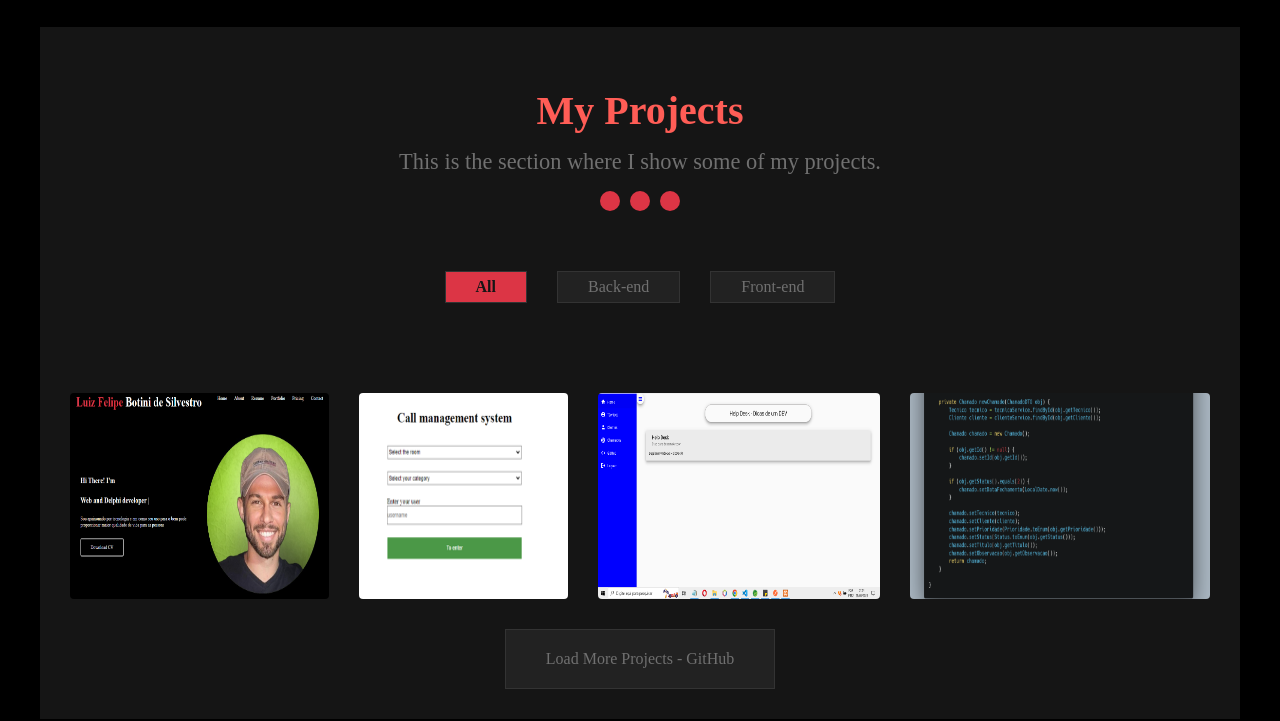
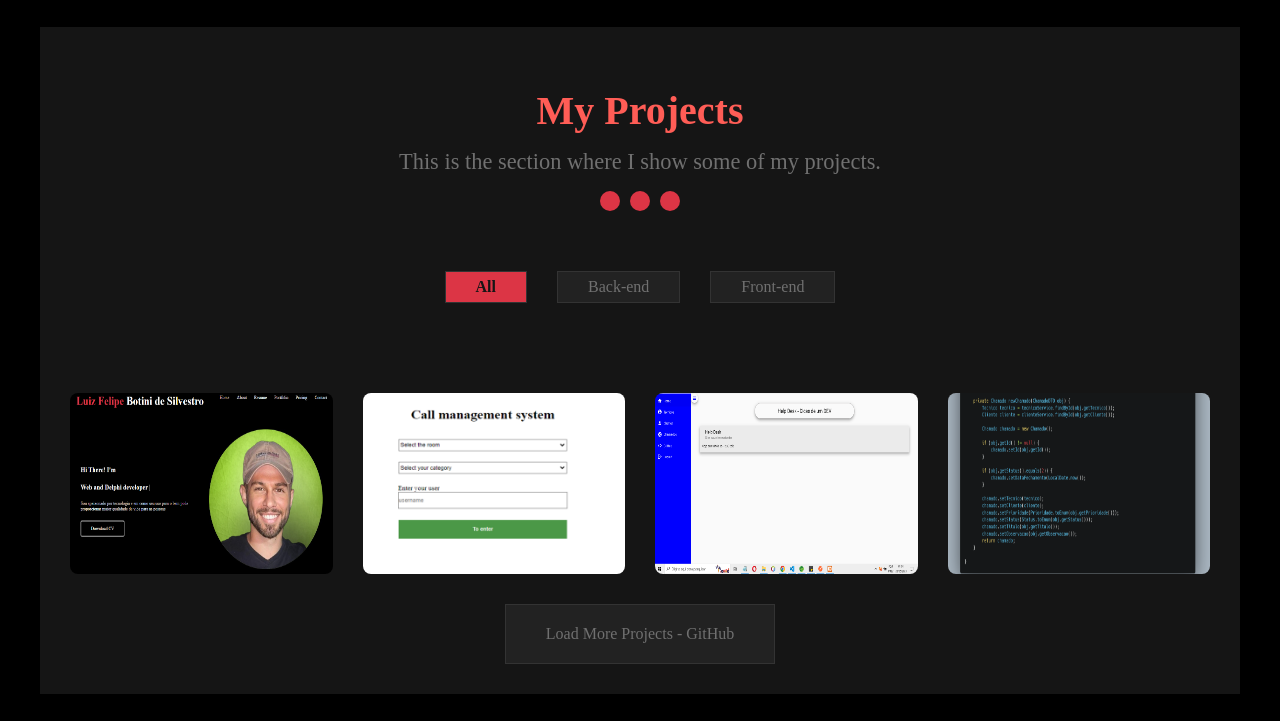
Before and after one commit to LuizFelipeBotiniSilvestro/-myPortfolio, a plain HTML site: page index.html in a window 1280 px wide. Shown: the part 3187-3908 px from the top of the page. Drawn offline with Linux system fonts and the light colour scheme.

Commit message:
adjustments made

```diff
--- a/index.html
+++ b/index.html
@@ -102,18 +102,18 @@
       <h2 class="experience"><i class="fa-solid fa-handshake"></i>EXPERIENCE</h2>
       <div class="experience-content" id="experience-carousel">
         <div>
+          <span>2022-atual</span>
+          <h3>Developer</h3>
+          <p>Full Delphi developer along with PostgreSQL database, supporting responsibility for system financials.</p>
+        </div>
+        <div>
           <span>2013-2022</span>
           <h3>Financal</h3>
           <p>I worked as a financier for a company in Siderópolis - SC. Responsible for the company's financial and raw material purchasing sector.</p>
         </div>
-        <div>
-          <span>2022-atual</span>
-          <h3>Developer</h3>
-          <p>Full Delphi developer along with PostgreSQL database, supporting responsibility for system financials.</p>
-        </div>
         <ul class="experience-navigation">
-          <li><i class="fa-sharp fa-solid fa-circle"></i></li>
-          <li><i class="fa-sharp fa-solid fa-circle"></i></li>
+          <li id="bullet-1"><i class="fa-sharp fa-solid fa-circle"></i></li>
+          <li id="bullet-2"><i class="fa-sharp fa-solid fa-circle"></i></li>
           <!-- Span para mostrar o identificador -->
           <span id="experience-identifier">1/2</span>
         </ul>
@@ -227,21 +227,19 @@
       <ul aria-label="Navegação de projetos e websites">
         <li class="frontend">
           <img src="img-projects/my_portfolio.PNG" alt="Meu portfólio"
-               data-description="Portfólio pessoal para demostrar meus projetos, habilidades e experiências. Desenvolvido em HTML, CSS e JavaScript">
+               data-description="">
         </li>
         <li class="frontend">
           <img src="img-projects/call_system.PNG" alt="Sistema gerenciador de chamadas para sala de aula com NodeJS."
-               data-description="Essa implementação foi realizada como parte de um trabalho acadêmico para a disciplina de Redes de Computadores na Unesc">
+               data-description="">
         </li>
         <li class="frontend">
-          <img src="img-projects/help_desk_front_end.png" alt="Aplicação Web com Angular 12 para gerenciamento de chamados"
-               data-description="Aplicação web completa, com CRUD (CREATE, READ, UPDATE, DELETE) com cadastro de clientes, técnicos e chamados. O intuito é realizar o GERENCIAMENTO DE ORDENS DE SERVIÇO de uma micro empresa.
-                                 Desenvolvido em #Angular na versão 12, utilizando: Arquitetura MVC, componentes do Angular Material, etc...">
+          <img src="img-projects/help_desk_front_end.png" alt="Aplicação Web completa com Angular 12 para gerenciamento de chamados"
+               data-description="">
         </li>
         <li class="backend">
-          <img src="img-projects/help_desk_backend.png" alt="API com Spring Boot (CREATE, READ, UPDATE, DELETE)"
-               data-description="API completa, com CRUD (CREATE, READ, UPDATE, DELETE) com cadastro de clientes, técnicos e chamados. O intuito é realizar o GERENCIAMENTO DE ORDENS DE SERVIÇO de uma micro empresa.
-                                 Desenvolvida com SpringBoot, utilizando: Tokens JWT para autorização, Spring Data JPA, conceitos de POO (Programação orientada a objetos), polimorfismo, etc..."
+          <img src="img-projects/help_desk_backend.png" alt="API com Spring Boot (CREATE, READ, UPDATE, DELETE) para gerenciamento de chamados"
+               data-description=""
           >
         </li>
       </ul>
--- a/script.js
+++ b/script.js
@@ -166,10 +166,21 @@ function nextExperience() {
 }
 
 // Função para iniciar a transição automática
-function startExperienceCarousel() {
+//function startExperienceCarousel() {
   // Inicia a transição automaticamente a cada 5 segundos
-  setInterval(nextExperience, 3000);
-}
+  //setInterval(nextExperience, 3000);
+//}
+
+// Adicione eventos de clique a cada bolinha
+document.getElementById('bullet-1').addEventListener('click', function () {
+  // Chame a função nextExperience() para avançar manualmente
+  nextExperience();
+});
+
+document.getElementById('bullet-2').addEventListener('click', function () {
+  // Chame a função nextExperience() para avançar manualmente
+  nextExperience();
+});
 
 closeButton.addEventListener('click', () => {
   overlay.style.display = 'none';
--- a/style.css
+++ b/style.css
@@ -424,7 +424,7 @@ main .about {
   border-left: 2px solid red;
 }
 
-@media (max-width: 767px) {
+@media (max-width: 992px) {
   .my-services ul li {
     width: 100%; /* Defina a largura para 100% em telas menores */
     max-width: none; /* Remova a largura máxima para que os elementos possam se expandir */
@@ -505,6 +505,12 @@ main .about {
   display: inline-block;
 }
 
+/* Estilo padrão do identificador */
+#experience-identifier {
+  color: #707070; /* Cor cinza padrão */
+  font-size: 1rem; /* Tamanho da fonte  */
+}
+
 .resume-generica .experience-content div span {
   color: #dc3545;
   font-weight: bold;
@@ -567,6 +573,12 @@ main .about {
 
 .resume-generica .education-content div.active {
   display: block;
+}
+
+/* Estilo padrão do identificador */
+#education-identifier {
+  color: #707070; /* Cor cinza padrão */
+  font-size: 1rem; /* Tamanho da fonte  */
 }
 
 .courses {
@@ -673,25 +685,37 @@ main .about {
   color: #707070;
 }
 
+/* Container principal dos projetos */
 .projects-processing {
-    display: grid;
-    margin-top: 60px;
-    gap: 20px;
-    justify-content: center;
-    grid-template-columns: repeat(1, 1fr);
+  display: grid;
+  grid-template-columns: repeat(1, 1fr); /* Uma coluna para dispositivos menores */
+  gap: 30px;
+  justify-content: center;
+  margin-top: 60px;
 }
 
-.projects-processing ul li {
-  max-widht: 100%;
+/* Lista de projetos */
+.projects-processing ul {
+  list-style: none; /* Remova marcadores de lista */
+  padding: 0; /* Remova o preenchimento padrão da lista */
+}
+
+/* Estilo para cada item de projeto */
+.projects-processing li {
+  width: 100%; /* Ocupa todo o espaço disponível na coluna */
   height: 100%;
 }
 
-.projects-processing ul li img {
+/* Estilo para a imagem dentro do item do projeto */
+.projects-processing img {
   max-width: 100%;
-  height: 100%;
-  border-radius: 4px;
+  height: 100%; /* Mantenha a proporção da imagem */
+  border-radius: 8px;
   cursor: pointer;
+  display: block; /* Remova espaços indesejados abaixo da imagem */
+  margin: 0 auto; /* Centralize a imagem horizontalmente */
 }
+
 
 .projects a {
   background-color: #222;
@@ -719,8 +743,8 @@ main .about {
   position: absolute;
   top: 10px;
   right: 10px;
-  font-size: 24px;
-  color: white;
+  font-size: 40px;
+  color: red;
   cursor: pointer;
 }
 
```
